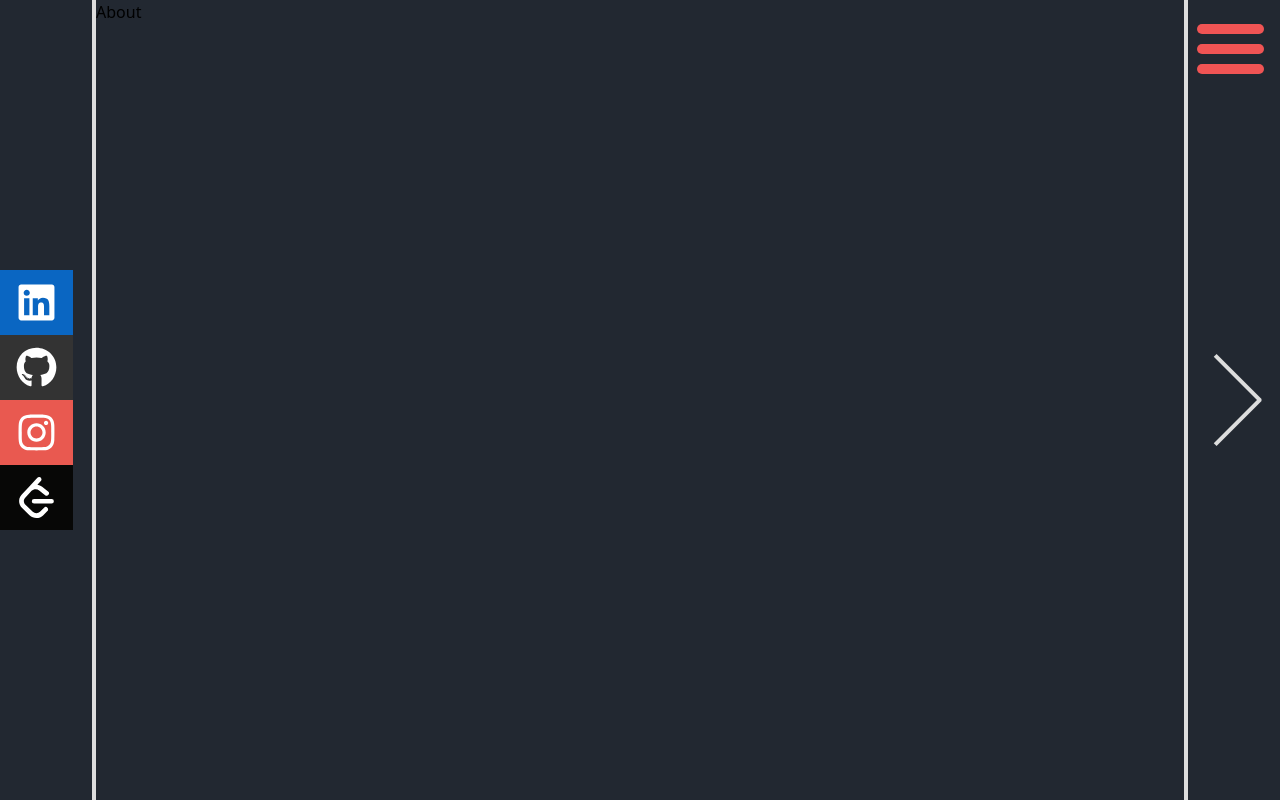
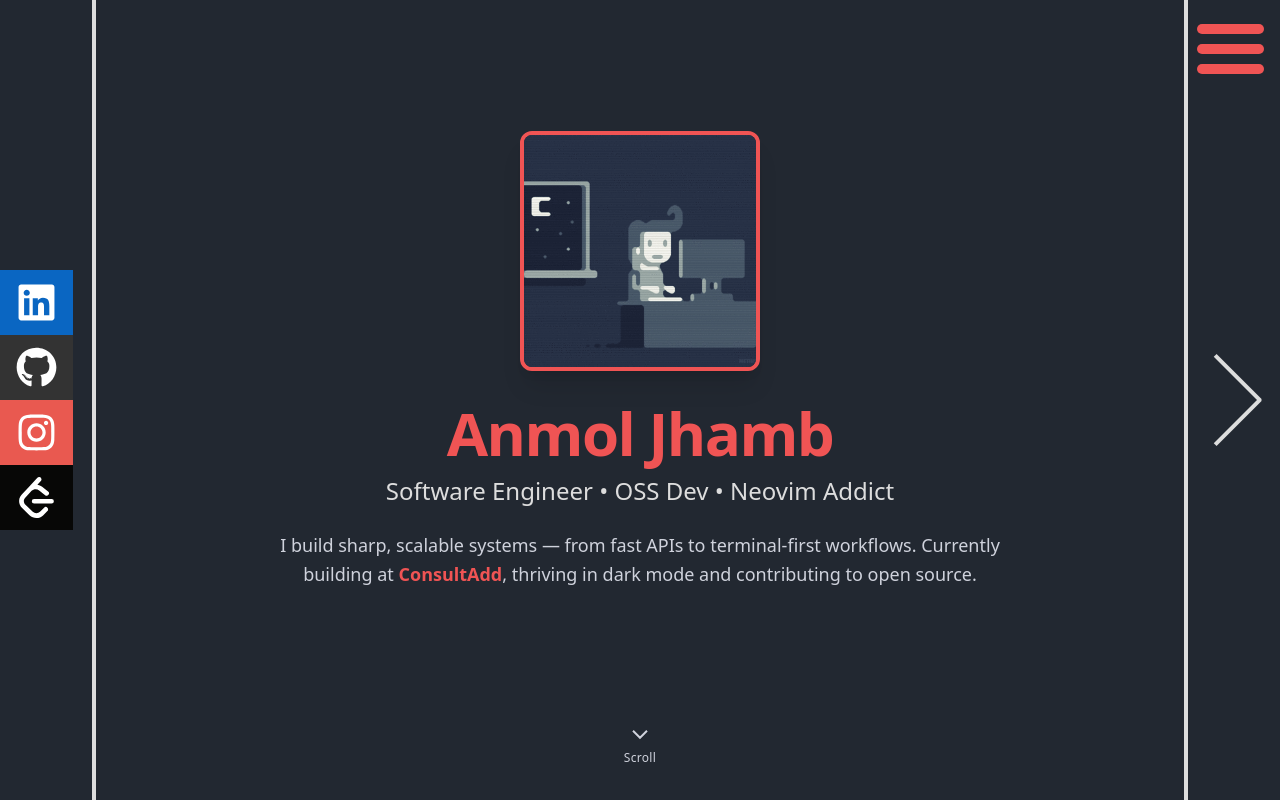
Before and after one commit to anmoljhamb/portfolio, a Next.js app in the folder new_version/: page /about in a window 1280 px wide. Built offline with nearby package versions, Linux system fonts and the light colour scheme.

Commit message:
AboutPage added

```diff
--- /dev/null
+++ b/new_version/app/(pages)/about/AboutHeader.tsx
@@ -0,0 +1,27 @@
+import AboutHeaderContent from "./AboutHeaderContent";
+import AnimatedWrapper from "@/app/components/AnimatedWrappr";
+
+export default function HomePage() {
+  return (
+    <section className="h-screen flex flex-col justify-between items-center text-light">
+      <div className="flex-grow flex justify-center items-center">
+        <AnimatedWrapper>
+          <AboutHeaderContent />
+        </AnimatedWrapper>
+      </div>
+
+      <div className="h-20 flex flex-col items-center justify-center text-text animate-bounce">
+        <svg
+          className="w-6 h-6"
+          fill="none"
+          stroke="currentColor"
+          strokeWidth="2"
+          viewBox="0 0 24 24"
+        >
+          <path d="M19 9l-7 7-7-7" />
+        </svg>
+        <span className="text-xs mt-1 tracking-wide">Scroll</span>
+      </div>
+    </section>
+  );
+}
--- /dev/null
+++ b/new_version/app/(pages)/about/AboutHeaderContent.tsx
@@ -0,0 +1,34 @@
+import Image from "next/image";
+
+const AboutHeaderContent = () => {
+  return (
+    <div className="flex flex-col items-center gap-8 text-center max-w-3xl w-full px-4">
+      <div className="w-60 h-60 relative rounded-xl overflow-hidden shadow-xl border-4 border-accent">
+        <Image
+          src="/terminal.gif"
+          alt="Terminal GIF"
+          fill
+          className="object-cover"
+          priority
+        />
+      </div>
+
+      <div>
+        <h1 className="text-6xl font-extrabold text-accent tracking-tight">
+          Anmol Jhamb
+        </h1>
+        <h2 className="text-2xl text-light mt-3 font-medium">
+          Software Engineer • OSS Dev • Neovim Addict
+        </h2>
+        <p className="mt-6 text-lg text-text leading-relaxed font-normal">
+          I build sharp, scalable systems — from fast APIs to terminal-first
+          workflows. Currently building at{" "}
+          <span className="text-accent font-semibold">ConsultAdd</span>,
+          thriving in dark mode and contributing to open source.
+        </p>
+      </div>
+    </div>
+  );
+};
+
+export default AboutHeaderContent;
--- a/new_version/app/(pages)/about/page.tsx
+++ b/new_version/app/(pages)/about/page.tsx
@@ -1,10 +1,15 @@
 import { PAGE_LOADING_TIMER } from "@/app/constants";
 import { delay } from "@/app/utils/misc";
+import AboutHeader from "./AboutHeader";
 
 const Page = async () => {
   await delay(PAGE_LOADING_TIMER);
 
-  return <div>About</div>;
+  return (
+    <>
+      <AboutHeader />
+    </>
+  );
 };
 
 export default Page;
--- /dev/null
+++ b/new_version/app/components/AnimatedWrappr.tsx
@@ -0,0 +1,17 @@
+"use client";
+
+import { motion } from "framer-motion";
+
+const AnimatedWrapper = ({ children }: { children: React.ReactNode }) => {
+  return (
+    <motion.div
+      initial={{ opacity: 0, y: -30 }}
+      animate={{ opacity: 1, y: 0 }}
+      transition={{ duration: 0.8, ease: "easeOut" }}
+    >
+      {children}
+    </motion.div>
+  );
+};
+
+export default AnimatedWrapper;
--- a/new_version/app/globals.css
+++ b/new_version/app/globals.css
@@ -26,6 +26,7 @@
   --color-steel: #30475e;
   --color-accent: #f05454;
   --color-light: #dddddd;
+  --color-text: #cfd2dc;
 }
 
 .arrow {
--- a/new_version/package.json
+++ b/new_version/package.json
@@ -10,6 +10,7 @@
   },
   "dependencies": {
     "clsx": "^2.1.1",
+    "framer-motion": "^12.23.12",
     "next": "15.4.4",
     "react": "19.1.0",
     "react-dom": "19.1.0",
```
Also changed, not shown: new_version/public/terminal.gif (added), 1 other file (tests, documents, lock files or other folders).
